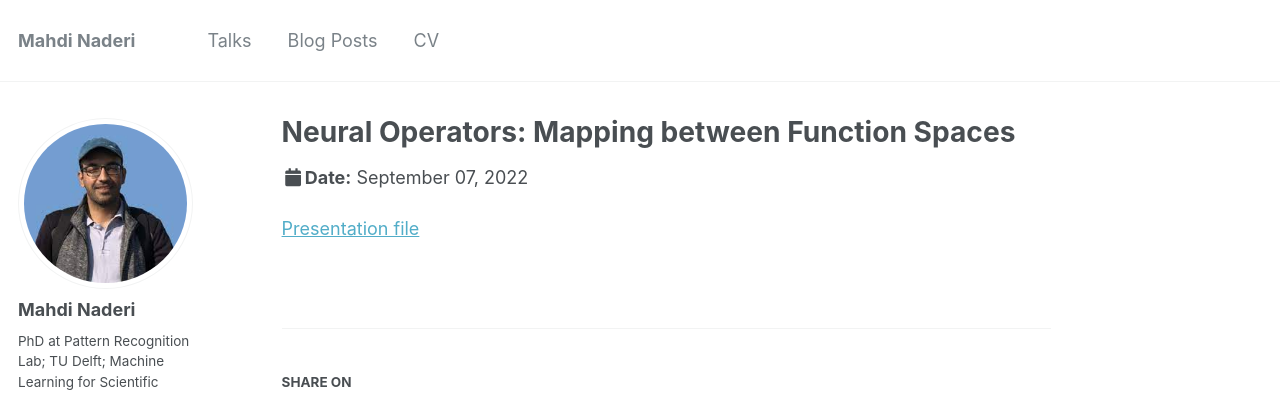
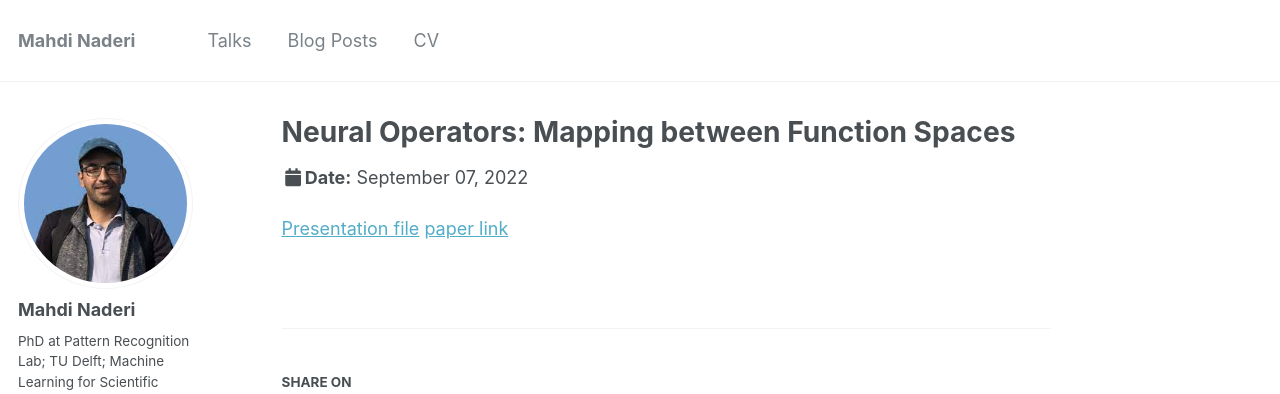
Before and after one commit to mnaderib/mnaderib.github.io, a Jekyll site: the page built from _talks/2022-09-07-talk-2.md, in a window 1280 px wide. Shown: the top 394 px of the page. Built offline with Jekyll 4.4.1, drawn with Linux system fonts in a browser that asks for light colours.

Commit message:
Update 2022-09-07-talk-2.md

```diff
--- a/_talks/2022-09-07-talk-2.md
+++ b/_talks/2022-09-07-talk-2.md
@@ -8,4 +8,4 @@ date: 2022-09-07
 location: "Delft"
 ---
 
-[Presentation file](https://mahdinaderi.com/files/2022_09_07.pdf)
+[Presentation file](https://mahdinaderi.com/files/2022_09_07.pdf) [paper link](https://zongyi-li.github.io/neural-operator/)
```
